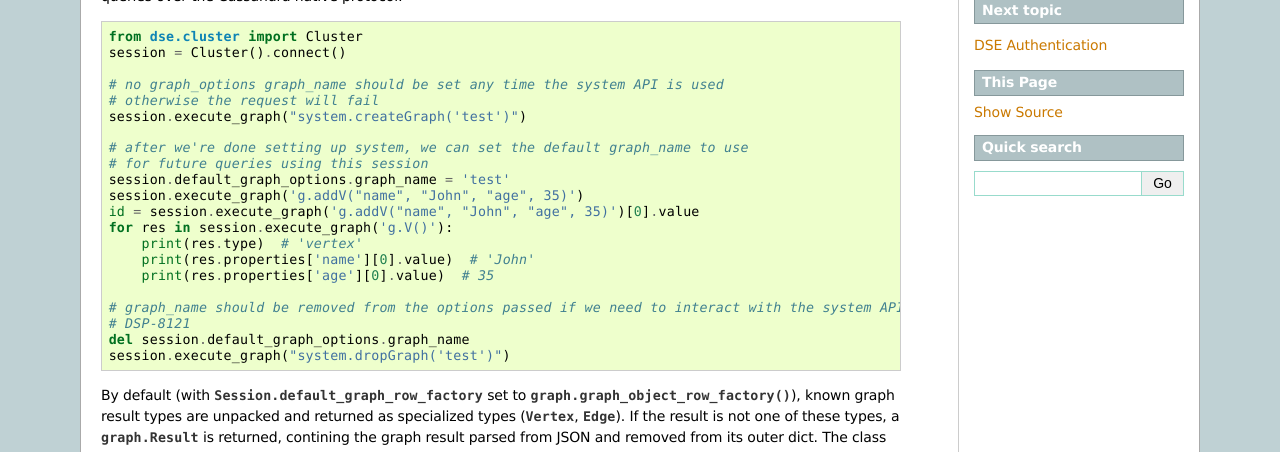
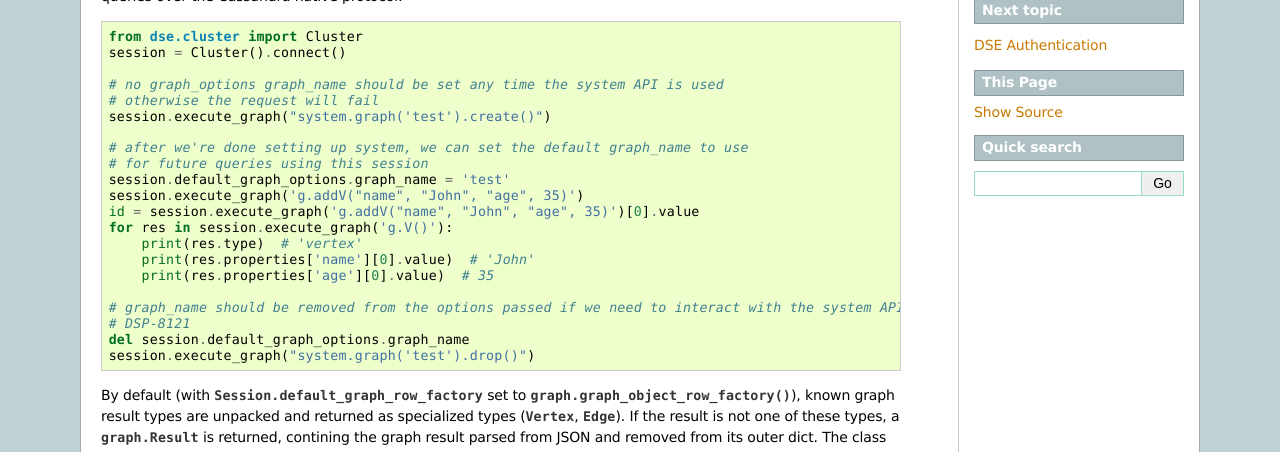
Before and after one commit to pv8/python-driver-dse, a Sphinx documentation site: the page built from docs/graph.rst, in a window 1280 px wide. Shown: the part 153-605 px from the top of the page. Built offline with Sphinx 7.4.7, drawn with Linux system fonts in a browser that asks for light colours.

Commit message:
update example doc matching new system API (DSP-9154)

```diff
--- a/docs/graph.rst
+++ b/docs/graph.rst
@@ -8,7 +8,7 @@ graph queries over the Cassandra native protocol::
 
     # no graph_options graph_name should be set any time the system API is used
     # otherwise the request will fail
-    session.execute_graph("system.createGraph('test')")
+    session.execute_graph("system.graph('test').create()")
 
     # after we're done setting up system, we can set the default graph_name to use
     # for future queries using this session
@@ -23,7 +23,7 @@ graph queries over the Cassandra native protocol::
     # graph_name should be removed from the options passed if we need to interact with the system API again
     # DSP-8121
     del session.default_graph_options.graph_name
-    session.execute_graph("system.dropGraph('test')")
+    session.execute_graph("system.graph('test').drop()")
 
 By default (with :attr:`.Session.default_graph_row_factory` set to :func:`.graph.graph_object_row_factory`), known graph result
 types are unpacked and returned as specialized types (:class:`.Vertex`, :class:`.Edge`). If the result is not one of these
```
